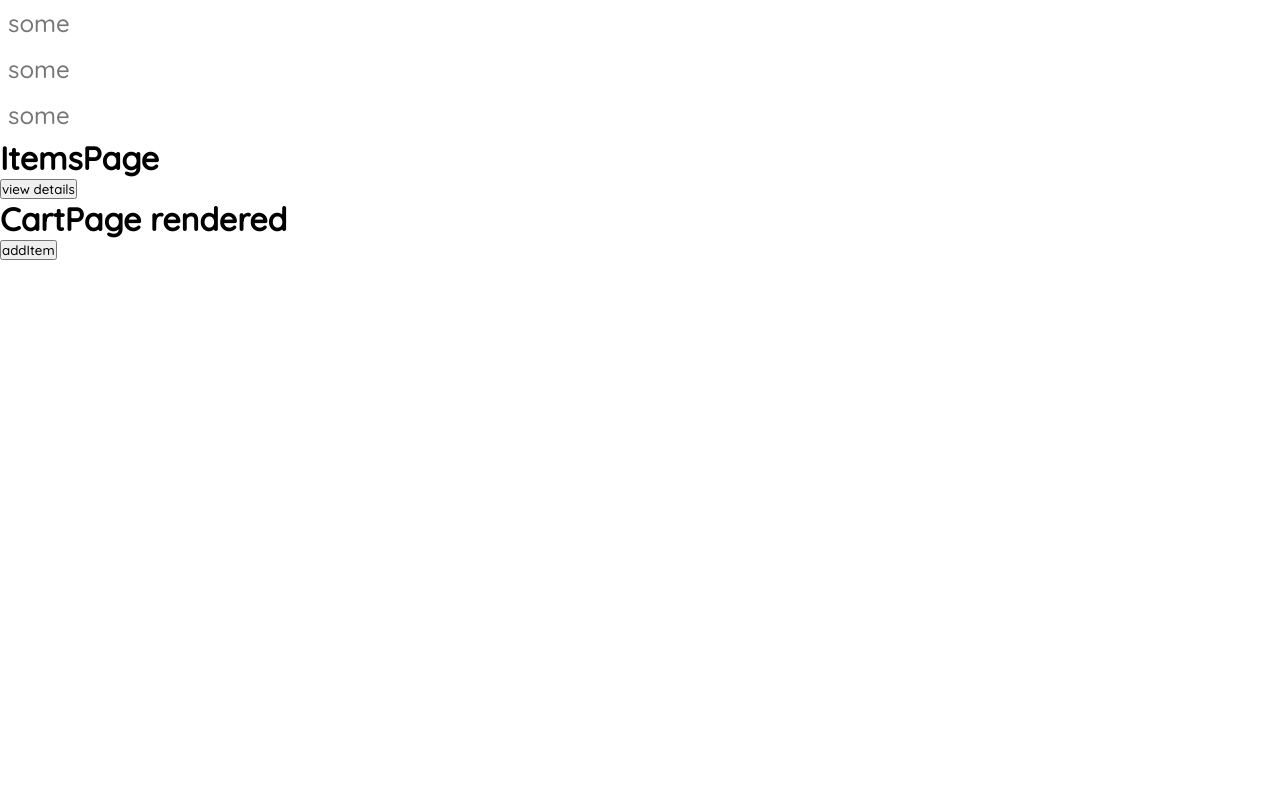
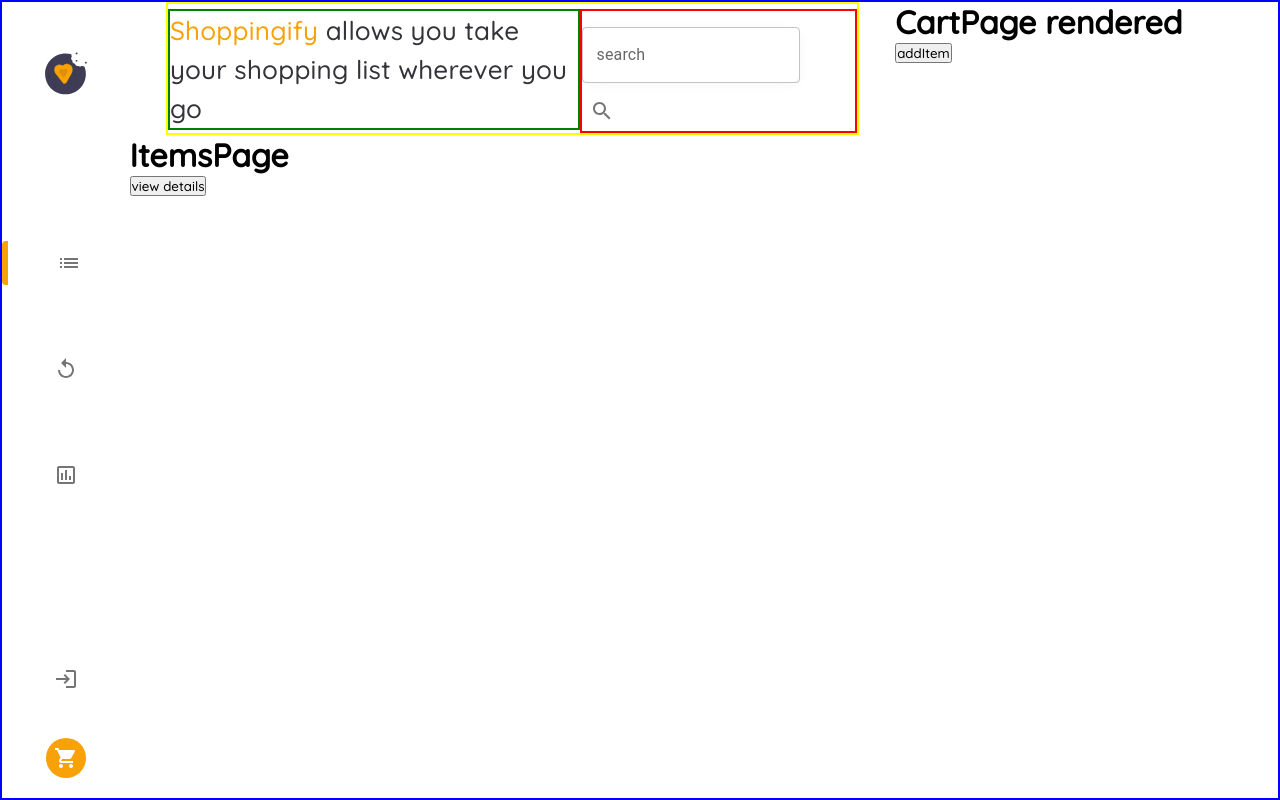
Before and after one commit to emmacodemy/devopssec, a React (Create React App) app: page / in a window 1280 px wide. Built offline with nearby package versions, Linux system fonts and the light colour scheme.

Commit message:
Added styling to navbar

```diff
--- a/package.json
+++ b/package.json
@@ -6,6 +6,7 @@
     "@emotion/react": "^11.9.3",
     "@emotion/styled": "^11.9.3",
     "@mui/core": "^5.0.0-alpha.54",
+    "@mui/icons-material": "^5.8.4",
     "@mui/material": "^5.9.0",
     "@mui/styles": "^5.9.0",
     "@testing-library/jest-dom": "^5.16.4",
--- a/src/Components/Navbar/NavBar.js
+++ b/src/Components/Navbar/NavBar.js
@@ -1,30 +1,103 @@
-import React from 'react'
-import { Box } from '@mui/material'
-import { sle } from "@mui/icons-material"
-import NavLink from "./NavLink"
+import React, { useState } from "react";
+import { Box } from "@mui/material";
+import { makeStyles } from "@mui/styles";
+import { IconButton } from "@mui/material";
+import { Login, ShoppingCart } from "@mui/icons-material";
+import { Link } from "react-router-dom";
+import logo from "../../assests/logo.svg";
+import NavLinks from "./NavLinks";
 
-const NavBar = () => {
+const useStyles = makeStyles(() => ({
+  root: {
+    width: "100%",
+    height: "100%",
+    position: "relative",
+    display: "flex",
+    flexDirection: "column",
+    justifyContent: "space-between",
+    alignItems: "center",
+  },
+  logo: {
+    marginTop: 50
+  },
+  navLinks: {
+    height: "40%",
+    position: "relative",
+    width: "100%",
+    display: "flex",
+    flexDirection: "column",
+    justifyContent: "space-around",
+  },
+
+  cartCont: {
+    height: "20%",
+    display: "flex",
+    flexDirection: "column",
+    justifyContent: "space-around",
+  },
+
+  cart: {
+    backgroundColor: '#f9a109',
+    borderRadius:'100%',
+
+
+  }
+}));
+
+const NavBar = ({changeView}) => {
+  const classes = useStyles();
+
+  const [borderLink, setBorderLink] = useState(0);
+
+  const handleLink = (index) => {
+    setBorderLink(index);
+  };
+
   const navLinks = [
     {
-            path: 'items',
-            icon: 'some',
+      path: "items",
+      icon: "list",
     },
     {
-            path: 'history',
-            icon: 'some',
+      path: "history",
+      icon: "history",
     },
     {
-            path: 'statistics',
-            icon: 'some',
+      path: "statistics",
+      icon: "stat",
     },
-    ]
+  ];
   return (
-    <Box component='nav'>
-        {
-            navLinks.map((nav)=> <NavLink path={nav.path} icon={nav.icon} />)
-        }
+    <Box className={classes.root}>
+      <Box className={classes.logo}>
+        <Link to="/items" onClick={() => handleLink(0)}>
+          <img src={logo} alt="logo" />
+        </Link>
       </Box>
-  )
-}
+      <Box className={classes.navLinks}>
+        {navLinks.map((nav, index) => (
+          <NavLinks
+            path={nav.path}
+            icon={nav.icon}
+            currentLink={borderLink}
+            index={index}
+            display={handleLink}
+            key={nav.path}
+          />
+        ))}
+      </Box>
+      <Box className={classes.cartCont}>
+        <IconButton>
+          <Login />
+        </IconButton>
+        <Box className={classes.cart}>
+          <IconButton onClick={() => changeView('cart')}>
+            <ShoppingCart style={{color: '#fff'}} />
+          </IconButton>
+        </Box>
+      </Box>
+    </Box>
+  );
+};
 
-export default NavBar
+export default NavBar;
--- a/src/Components/Navbar/NavLink.js
+++ /dev/null
@@ -1,17 +0,0 @@
-import React from 'react'
-import { Link } from "react-router-dom"
-import { Box, IconButton } from '@mui/material'
-
-const NavLink = ({path, icon}) => {
-  return (
-    <Box>
-        <Link to={`/${path}`}>
-            <IconButton>
-                {icon}
-            </IconButton>
-        </Link>
-    </Box>
-  )
-}
-
-export default NavLink
--- /dev/null
+++ b/src/Components/Navbar/NavLinks.js
@@ -0,0 +1,45 @@
+import React from "react";
+import { NavLink } from "react-router-dom";
+import { makeStyles } from "@mui/styles"
+import { List, Replay, InsertChartOutlinedOutlined } from "@mui/icons-material";
+import { Box, IconButton } from "@mui/material";
+
+const useStyles = makeStyles(() => ({
+  link: {
+    padding: '2px 0',
+    display: 'flex',
+    justifyContent: 'center',
+  },
+  styleLink: {
+    borderLeft: '6px solid #f9a109',
+    borderRadius: '4px 4px 4px 4px'
+
+  }
+}))
+
+const NavLinks = ({ path, icon, currentLink, index, display }) => {
+  const classes = useStyles()
+  return (
+    <Box className={currentLink===index ? `${classes.link} ${classes.styleLink}`:classes.link} onClick={() => display(index)}>
+      <NavLink to={`/${path}`}>
+        {icon === "list" && (
+          <IconButton>
+            <List />
+          </IconButton>
+        )}
+        {icon === "history" && (
+          <IconButton>
+            <Replay />
+          </IconButton>
+        )}
+        {icon === "stat" && (
+          <IconButton>
+            <InsertChartOutlinedOutlined />
+          </IconButton>
+        )}
+      </NavLink>
+    </Box>
+  );
+};
+
+export default NavLinks;
--- /dev/null
+++ b/src/Components/Pages/Items Page/Input.js
@@ -0,0 +1,36 @@
+import React from "react";
+import { makeStyles } from "@mui/styles";
+import {
+    Grid,
+    FormControl,
+    TextField,
+  } from "@mui/material";
+
+const useStyles = makeStyles(() => ({
+    search: {
+        width:'80%',
+        backgroundColor: '#fff',
+        padding: 0,
+        boxShadow: '0px 2px 12px rgba(0, 0, 0, 0.04)',
+        borderRadius: '12px',
+    }
+}))
+
+const Input = ({ ariaLabel, label, name, type, placeholder, className }) => {
+  const classes = useStyles()
+  return (
+    <Grid>
+      <FormControl margin="normal" className={classes.search}>
+        <TextField
+          aria-label={ariaLabel}
+          label={label}
+          name={name}
+          type={type}
+          placeholder={placeholder}
+        />
+      </FormControl>
+    </Grid>
+  );
+};
+
+export default Input;
--- /dev/null
+++ b/src/Components/Pages/Items Page/ItemHeader.js
@@ -0,0 +1,74 @@
+import React from "react";
+import { Box, IconButton, Typography } from "@mui/material";
+import { makeStyles } from "@mui/styles";
+import Input from "./Input";
+import { Search } from "@mui/icons-material";
+
+const useStyles = makeStyles(() => ({
+  header: {
+    width: "90%",
+    paddingTop: '5px',
+    display: "flex",
+    height: '10%',
+    margin: '0 auto',
+    border: '2px solid yellow'
+  },
+
+  titleCont: {
+    width: '60%',
+    height: '100%',
+    display: 'flex',
+    border: '2px solid green',
+    alignItems: 'center',
+    justifyContent: 'center',
+    "& .MuiTypography-root": {
+        fontSize: 26,
+        color: "#34333a",
+        fontFamily: "Quicksand, sans-serif",
+
+
+    }
+  },
+  title: {
+    color: '#f9a109'
+  },
+
+  searchBar: {
+    width: '40%',
+    border: '2px solid red'
+  },
+
+  searchIcon: {
+    position: 'absolute'
+
+  }
+}));
+
+const ItemHeader = () => {
+  const classes = useStyles()
+  return (
+    <Box className={classes.header}>
+      <Box className={classes.titleCont}>
+        <Typography>
+          <span className={classes.title}>Shoppingify</span> allows you take
+          your shopping list wherever you go
+        </Typography>
+      </Box>
+      <Box className={classes.searchBar}>
+        <Input
+          className="search"
+          label="search"
+          ariaLabel="search"
+          name="search"
+          type="text"
+          placeholder="search"
+        />
+        <IconButton className={classes.searchIcon}>
+          <Search />
+        </IconButton>
+      </Box>
+    </Box>
+  );
+};
+
+export default ItemHeader;
--- a/src/Components/Pages/Items Page/ItemsPage.js
+++ b/src/Components/Pages/Items Page/ItemsPage.js
@@ -1,8 +1,10 @@
 import React from "react";
+import ItemHeader from "./ItemHeader"
 
 const ItemsPage = ({changeView }) => {
   return (
     <div>
+      <ItemHeader />
       <h1>ItemsPage</h1>
       <button
         onClick={() =>
--- a/src/Components/Pages/Main.js
+++ b/src/Components/Pages/Main.js
@@ -1,16 +1,54 @@
 import React from "react";
 import NavBar from "../Navbar/NavBar";
+import { Grid } from "@mui/material"
+import { makeStyles } from "@mui/styles"
 import { Outlet } from "react-router-dom";
 import SideBar from "../SideBar";
 
+const useStyles = makeStyles(() => ({
+  root: {
+    position: 'relative',
+    top: '0',
+    right: '0',
+    bottom: '0',
+    left: '0',
+    width: '100vw',
+    height: '100vh',
+    display:'flex',
+    border: '2px solid blue'
+
+  },
+
+  main: {
+    width: '60%',
+    height: '100%'
+  },
+  nav: {
+    width: '10%',
+    height: '100%',
+    backgroundColor: "#fff",
+    position: 'relative',
+    top: 0,
+    left: 0,
+    bottom: 0,
+  },
+  sideBar: {
+    width: '30%',
+    height: '100%'
+  }
+}))
+
 const Main = ({ cart, details, changeView, addItem }) => {
+  const classes = useStyles()
   return (
-    <div>
-      <NavBar />
-      <div>
+    <Grid container className={classes.root}>
+      <nav className={classes.nav}>
+        <NavBar changeView={changeView} />
+      </nav>
+      <main className={classes.main}>
         <Outlet />
-      </div>
-      <div>
+      </main>
+      <div className={classes.sideBar}>
         <SideBar
           cart={cart}
           details={details}
@@ -18,7 +56,7 @@ const Main = ({ cart, details, changeView, addItem }) => {
           addItem={addItem}
         />
       </div>
-    </div>
+    </Grid>
   );
 };
 
--- a/src/theme/theme.js
+++ b/src/theme/theme.js
@@ -2,8 +2,7 @@ import { createTheme } from "@mui/material/styles";
 
 export const theme = createTheme({
   typography: {
-    fontFamily: "Quicksand",
-    fontSize: 14,
+    fontSize: 24,
     // button: {
     //   textTransform: "none",
     //   letterSpacing: 0,
```
Also changed, not shown: src/Components/Pages/Items Page/Search.js (added, +11 -0 lines), src/assests/cart.svg (renamed from src/assests/undraw_shopping_app_flsj 1.svg), 1 other file (tests, documents, lock files or other folders). Lines whose indentation alone changed are shown as unchanged.
